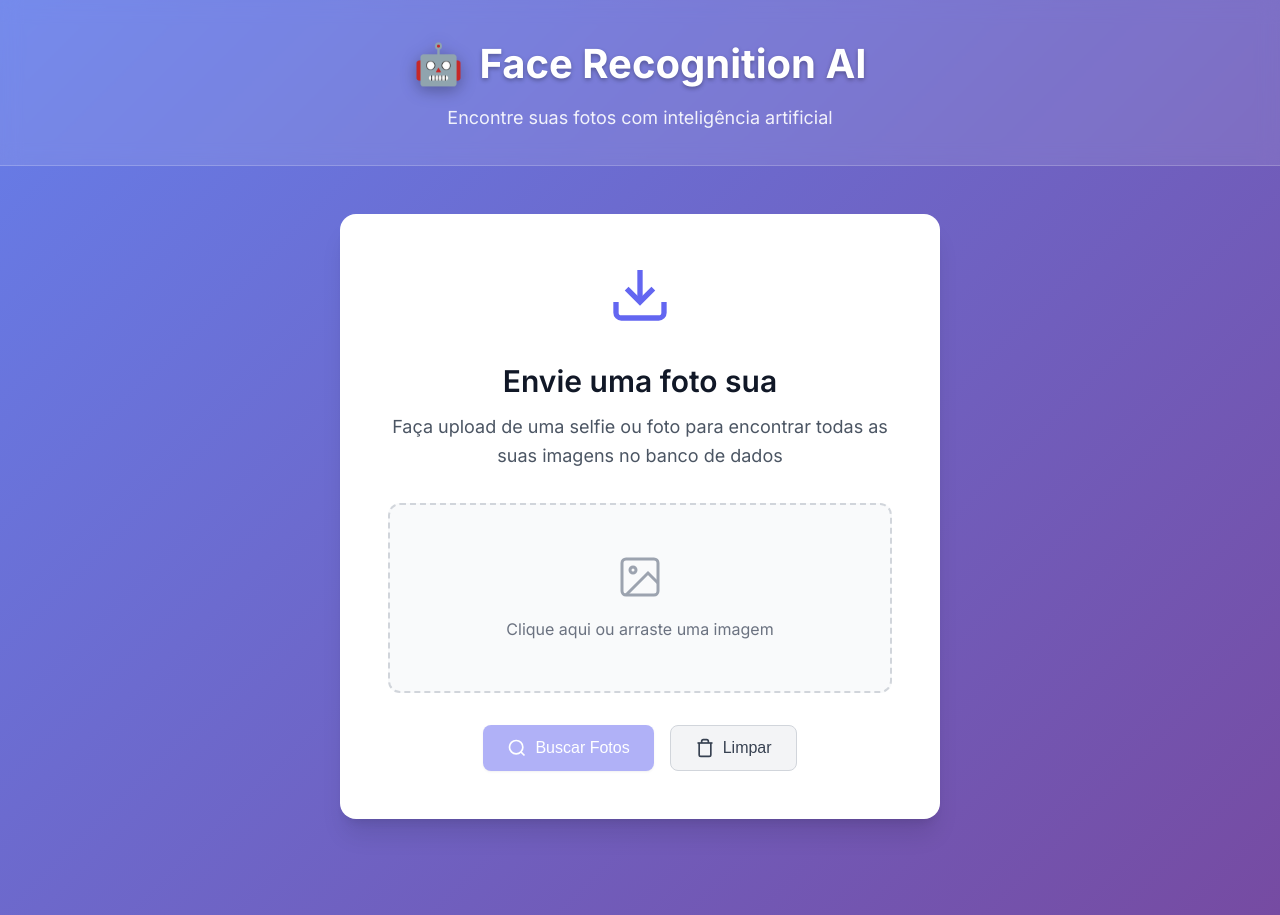
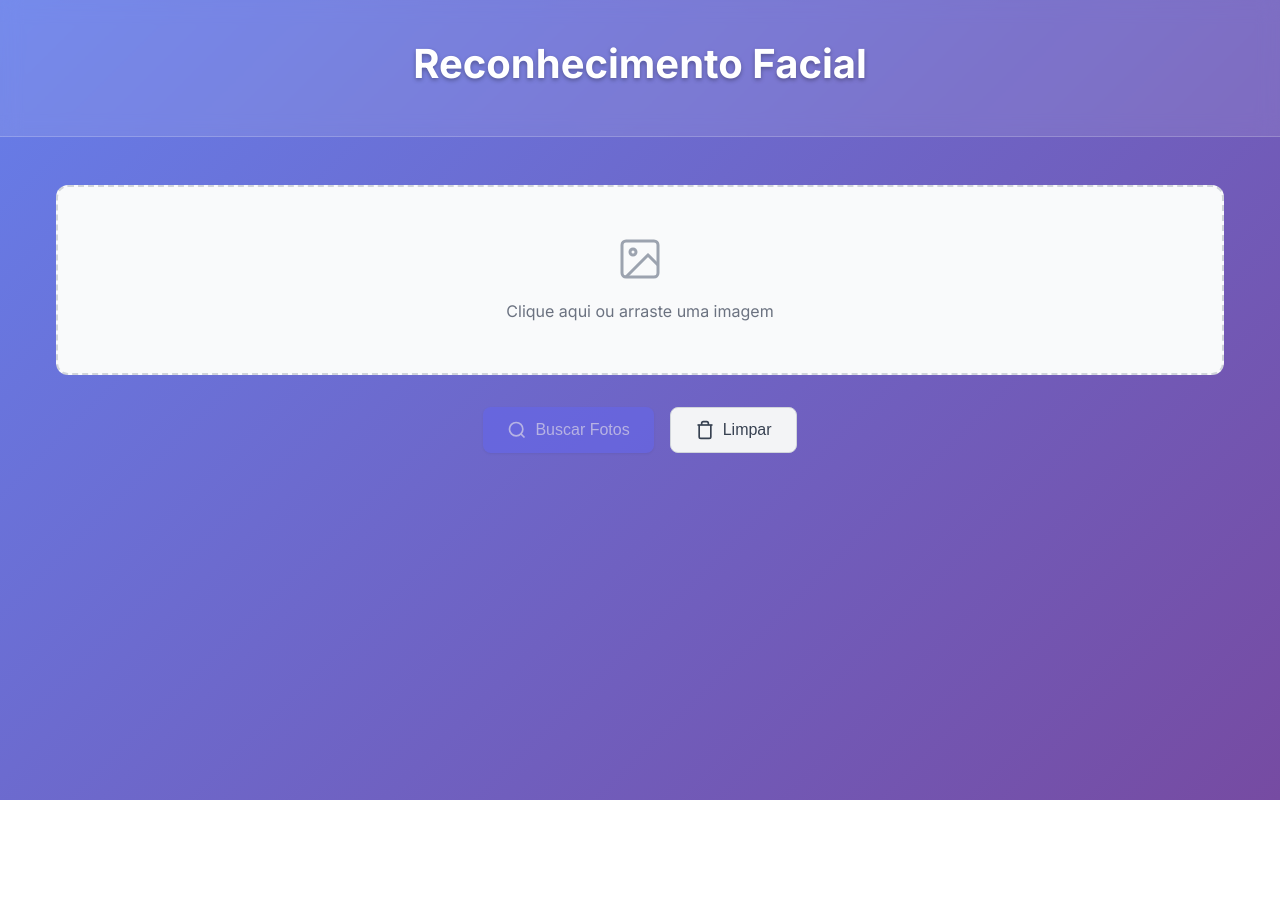
Before and after one commit to rochac2lee/face-recognition, a Flask app: page / in a window 1280 px wide. After the commit the page ends 800 px from the top, so only its background shows below. Run offline with Flask 3, Linux system fonts and the light colour scheme.

Commit message:
Atualiza o template HTML da página inicial, renomeando o título para "Reconhecimento Facial" e unificando as seções de upload e resultados em uma única seção. Melhora a interface com novos elementos visuais, incluindo ícones SVG e botões de ação, além de otimizar a exibição de resultados e mensagens de carregamento. Essa alteração visa proporcionar uma experiência de usuário mais fluida e intuitiva.

```diff
--- a/templates/index.html
+++ b/templates/index.html
@@ -14,10 +14,8 @@
             <div class="container">
                 <div class="header-content">
                     <div class="logo">
-                        <div class="logo-icon">🤖</div>
-                        <h1>Face Recognition AI</h1>
+                        <h1>Reconhecimento Facial</h1>
                     </div>
-                    <p class="subtitle">Encontre suas fotos com inteligência artificial</p>
                 </div>
             </div>
         </header>
@@ -25,19 +23,11 @@
         <!-- Main Content -->
         <main class="main">
             <div class="container">
+                <!-- Unified Upload and Results Section -->
+                <section class="unified-section" id="unifiedSection">
+                    <div class="unified-card">
                         <!-- Upload Section -->
-                <section class="upload-section" id="uploadSection">
-                    <div class="upload-card">
-                        <div class="upload-icon">
-                            <svg width="64" height="64" viewBox="0 0 24 24" fill="none" stroke="currentColor" stroke-width="2">
-                                <path d="M21 15v4a2 2 0 0 1-2 2H5a2 2 0 0 1-2-2v-4"/>
-                                <polyline points="7,10 12,15 17,10"/>
-                                <line x1="12" y1="15" x2="12" y2="3"/>
-                            </svg>
-                        </div>
-                        <h2>Envie uma foto sua</h2>
-                        <p>Faça upload de uma selfie ou foto para encontrar todas as suas imagens no banco de dados</p>
-
+                        <div class="upload-section">
                             <div class="upload-area" id="uploadArea">
                                 <div class="upload-content">
                                     <div class="upload-placeholder">
@@ -69,10 +59,9 @@
                                 </button>
                             </div>
                         </div>
-                </section>
 
                         <!-- Results Section -->
-                <section class="results-section" id="resultsSection" style="display: none;">
+                        <div class="results-section" id="resultsSection" style="display: none;">
                             <div class="results-header">
                                 <h2>Resultados da Busca</h2>
                                 <div class="results-stats" id="resultsStats"></div>
@@ -98,7 +87,7 @@
                                     </div>
                                 </div>
                             </div>
-                </section>
+                        </div>
 
                         <!-- Loading -->
                         <div class="loading" id="loading" style="display: none;">
@@ -112,6 +101,8 @@
                             <p id="errorMessage"></p>
                         </div>
                     </div>
+                </section>
+            </div>
         </main>
     </div>
 
```
Lines whose indentation alone changed are shown as unchanged.
